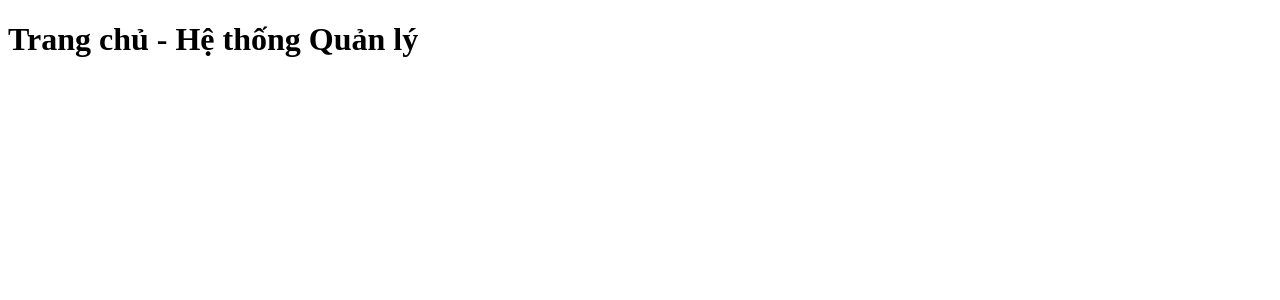
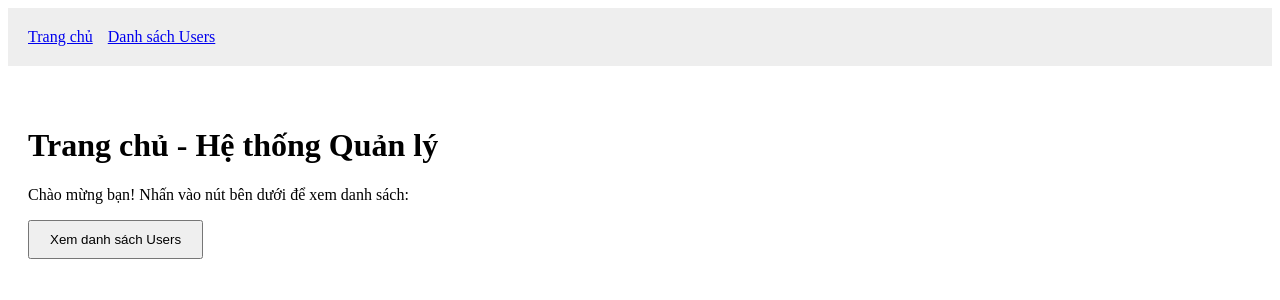
Before and after one commit to Hyuga31415/XayDungPhanMemWebNhom2Thu3Chieu, a React (Vite) app in the folder Frontend/: page / in a window 1280 px wide. Shown: the top 300 px of the page. Built offline with nearby package versions, Linux system fonts and the light colour scheme.

Commit message:
Chinh sua giao dien frontend

```diff
--- a/Frontend/src/App.jsx
+++ b/Frontend/src/App.jsx
@@ -1,15 +1,34 @@
-import { BrowserRouter, Routes, Route } from 'react-router-dom';
+import { BrowserRouter, Routes, Route, Link } from 'react-router-dom';
 import UserList from './UserList';
 
 function App() {
   return (
     <BrowserRouter>
+      {/* Thanh điều hướng (Navigation) xuất hiện ở mọi trang */}
+      <nav style={{ padding: '20px', backgroundColor: '#eee', marginBottom: '20px' }}>
+        <Link to="/" style={{ marginRight: '15px' }}>Trang chủ</Link>
+        <Link to="/users">Danh sách Users</Link>
+      </nav>
+
       <Routes>
-        <Route path="/" element={<h1>Trang chủ - Hệ thống Quản lý</h1>} />
-        {/* Đây là route quan trọng nhất để lấy điểm */}
+        <Route path="/" element={
+          <div style={{ padding: '20px' }}>
+            <h1>Trang chủ - Hệ thống Quản lý</h1>
+            <p>Chào mừng bạn! Nhấn vào nút bên dưới để xem danh sách:</p>
+            {/* Thêm link ngay tại nội dung trang chủ */}
+            <Link to="/users">
+              <button style={{ padding: '10px 20px', cursor: 'pointer' }}>
+                Xem danh sách Users
+              </button>
+            </Link>
+          </div>
+        } />
+
+        {/* Route danh sách users */}
         <Route path="/users" element={<UserList />} />
       </Routes>
     </BrowserRouter>
   );
 }
+
 export default App;
```
